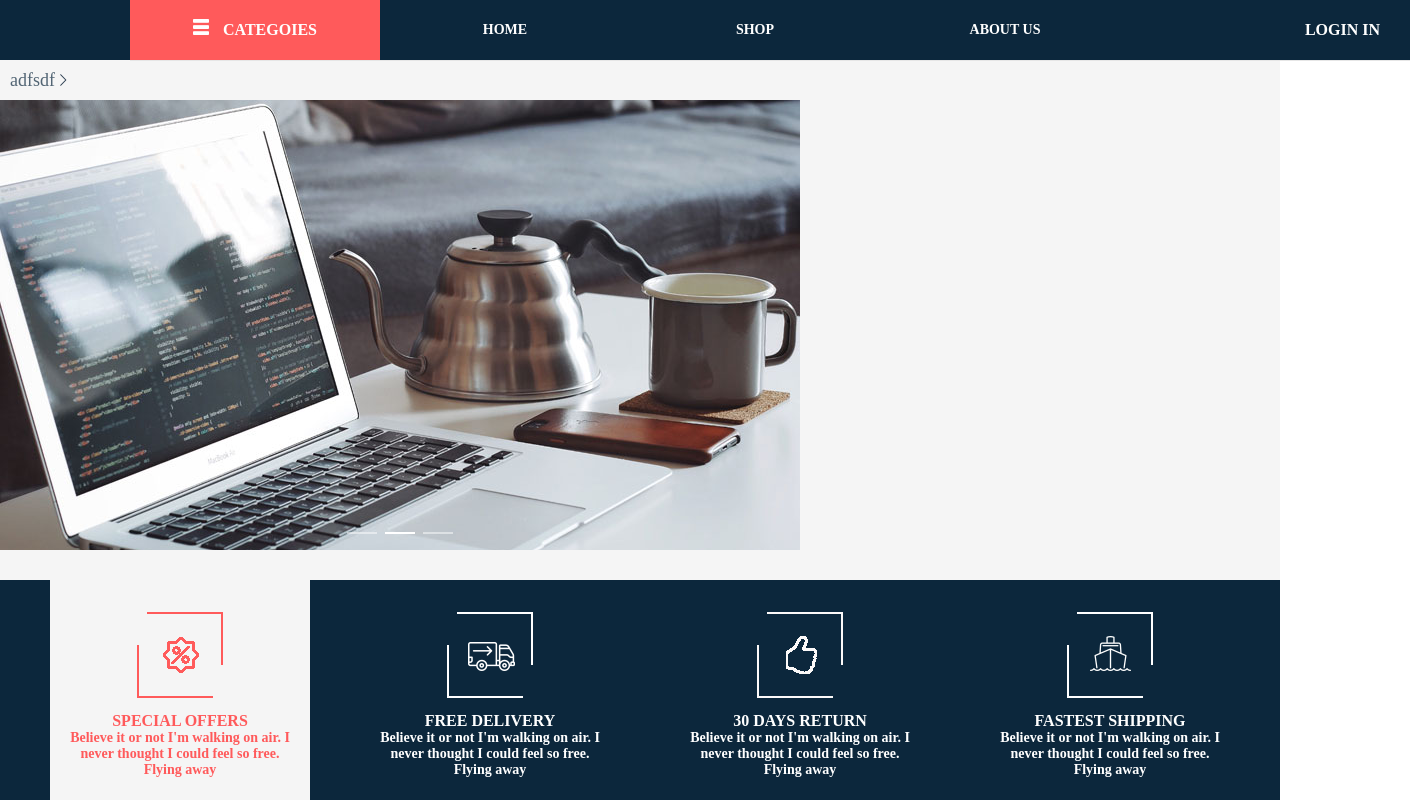
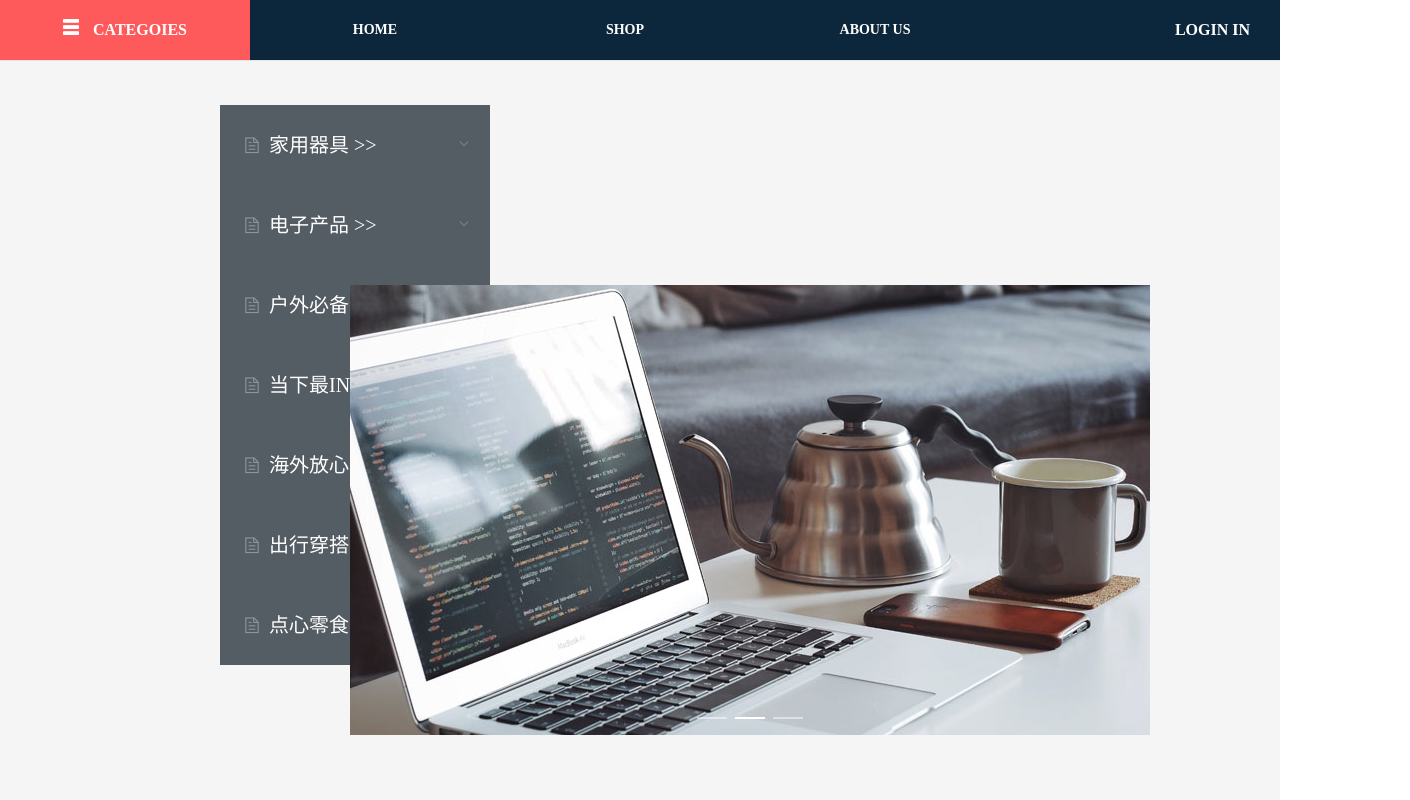
Before and after one commit to darkglimmer/e-commerce-platform, a Vue app: page / in a window 1280 px wide. Shown: the top 800 px of the page, 1410 px wide, since content can reach past the window. Built offline with nearby package versions, Linux system fonts and the light colour scheme.

Commit message:
[update]

```diff
--- a/src/components/Card.vue
+++ b/src/components/Card.vue
@@ -1,11 +1,11 @@
 <template>
     <div class="card-productNote">
       <div class="card-img">
-        <img src="../assets/product.png" style="height: 400px; width: 400px;">
+        <img src="https://ss2.bdstatic.com/70cFvnSh_Q1YnxGkpoWK1HF6hhy/it/u=3196541190,1207059702&fm=26&gp=0.jpg" style="height: 400px; width: 400px;">
       </div>
       <div class="card-information">
         <div class="card-title">
-          <span style="font-size: 28px; font-weight: bold;">可爱柔软爆款章鱼公仔</span>
+          <span style="font-size: 28px; font-weight: bold;">JOJO的奇妙冒险 阿帕茶意大利独家</span>
           <el-rate
             v-model="value5"
             disabled
@@ -18,11 +18,11 @@
         <hr width=100% size=2 color=#B0B0B0 style="filter:progid:DXImageTransform.Microsoft.Glow(color=#B0B0B0); margin-top: 10px;">
         <div class="card-description">
           <p style="font-size: 18px; line-height: 25px;">
-            <i>&nbsp; &nbsp;22" class screen full LED TV</i>
+            <i>&nbsp; &nbsp;茸茸同款推荐！水母超爱喝！</i>
             <br>
-            <i>Hight precision lens provides a clearer picture and better view.</i>
+            <i>味道浓郁，回味芳香！</i>
             <br>
-            <i>With stand: 50.23W x 30.1H x 15.5D</i>
+            <i>本产品由 雷欧 阿帕奇 独家制造。警署专供。</i>
             <br>
           </p>
         </div>
@@ -32,7 +32,7 @@
           <img src="../assets/share.png" style="margin-left: 40px;">
         </div>
         <div class="card-statement">
-          <span>在本购物广场购买的物品，若有质量问题。概不负责～</span>
+          <span>若引用后引起不是。概不负责～</span>
         </div>
       </div>
       <div class="card-shopping">
@@ -47,9 +47,9 @@
             </el-button>
         </div>
         <div class="card-price">
-          <span style="font-size: 30px; font-weight: bold; color: red;">$ {{this.num1*229.00}}</span>
+          <span style="font-size: 30px; font-weight: bold; color: red;">$ {{this.num1*999.99}}</span>
           <br>
-          <span style="text-decoration: line-through; font-size: 22px; line-height: 25px; color: #707070">$ {{this.num1*230.00}}</span>
+          <span style="text-decoration: line-through; font-size: 22px; line-height: 25px; color: #707070">$ {{this.num1*1000.00}}</span>
         </div>
         <div class="card-quantity">
           <span style="font-size: 15px; font-weight: bold;">数量:</span>
@@ -83,6 +83,7 @@ export default {
   height: 400px;
   vertical-align: top;
   vertical-align: bottom;
+  margin: 300;
 }
 .card-img{
   display: inline-block;
--- /dev/null
+++ b/src/components/Classify.vue
@@ -0,0 +1,40 @@
+<template>
+    <div class="classify">
+        &nbsp;&nbsp;
+        <div style="display: inline-block; margin-left: 0;">
+            <span>📡</span>
+        </div>
+        &nbsp;&nbsp;
+        <span class="category">{{this.category}}</span>
+        <i class="el-icon-arrow-right"></i>
+    </div>
+</template>
+
+<script>
+
+export default {
+  name: 'Classify',
+  props: {
+      category: String
+  },
+  data () {
+    return {
+    }
+  }
+}
+</script>
+
+<style scoped>
+.classify{
+    width: 250px;
+    height: 55px;
+    line-height: 55px;
+    font-weight: bold;
+    border: 1px #526574 solid;
+}
+.category{
+    font-size: 18px;
+    color: #526574;
+    margin-left: 10px;
+}
+</style>
--- a/src/components/Header.vue
+++ b/src/components/Header.vue
@@ -54,8 +54,8 @@ export default {
     color: white;
 }
 .header-container{
-    margin-left: 130px;
     width: 1280px;
+    margin: 0 auto;
 }
 .menu{
     font-weight: bold;
--- a/src/views/Detail.vue
+++ b/src/views/Detail.vue
@@ -27,8 +27,8 @@ export default {
 .detail{
     width: 100%;
     height: 100vh;
-    margin-top: 180px;
     margin-left: 230px;
     margin-right: 200px;
+    padding: 180px  0;
 }
 </style>
--- a/src/views/Home.vue
+++ b/src/views/Home.vue
@@ -1,12 +1,47 @@
 <template>
   <div class="home">
-    <Classify :category="this.category" />
+    <div class="category-and-banner">
+      <div class="category-list">
+        <div class="el-submenu__title">
+        <el-menu
+              default-active="2"
+              class="el-menu-vertical-demo"
+              @open="handleOpen"
+              @close="handleClose"
+              background-color="#545c64"
+              text-color="#fff"
+              active-text-color="#ffd04b">
+              <el-submenu index="1">
+                <template slot="title"><i class="el-icon-document"></i><span style="font-size: 20px; line-height: 80px;">家用器具 >></span></template>
+              </el-submenu>
+              <el-submenu index="1">
+                <template slot="title"><i class="el-icon-document"></i><span style="font-size: 20px; line-height: 80px;">电子产品 >></span></template>
+              </el-submenu>
+              <el-submenu index="1">
+                <template slot="title"><i class="el-icon-document"></i><span style="font-size: 20px; line-height: 80px;">户外必备 >></span></template>
+              </el-submenu>
+              <el-submenu index="1">
+                <template slot="title"><i class="el-icon-document"></i><span style="font-size: 20px; line-height: 80px;">当下最IN >></span></template>
+              </el-submenu>
+              <el-submenu index="1">
+                <template slot="title"><i class="el-icon-document"></i><span style="font-size: 20px; line-height: 80px;">海外放心 >></span></template>
+              </el-submenu>
+              <el-submenu index="1">
+                <template slot="title"><i class="el-icon-document"></i><span style="font-size: 20px; line-height: 80px;">出行穿搭 >></span></template>
+              </el-submenu>
+              <el-submenu index="1">
+                <template slot="title"><i class="el-icon-document"></i><span style="font-size: 20px; line-height: 80px;">点心零食 >></span></template>
+              </el-submenu>
+            </el-menu>
+        </div>
+      </div>
       <div class="banner">
         <el-carousel height="450px">
           <el-carousel-item v-for="item in imgList" :key="item">
             <img :src="item.url" />
           </el-carousel-item>
         </el-carousel>
+      </div>
     </div>
     <div class="middle">
       <div class="home-card">
@@ -78,7 +113,7 @@ export default {
           { url:require( "../assets/banner2.jpg") },
           { url:require( "../assets/banner3.jpg") }
         ],
-        category: "adfsdf",
+        category: "Daily Life Life Life",
         active: 1,
         notes: [{
             name: 'ACR System - 15mm Rods Adapter',
@@ -102,10 +137,13 @@ export default {
   }
   .banner{
     /* margin-left: 500px; */
+    display: inline-block;
+    margin-left: 350px;
+    margin-top: 100px;
     width:800px;
   }
   .middle{
-    margin-top:30px;
+    margin-top:100px;
     background-color: rgb(12, 39, 60);
     height: 245px;
   }
@@ -130,11 +168,24 @@ export default {
     display: inline-block;
     vertical-align: middle;
     width: 220px;
-    padding:32px 20px;
+    padding:40px 20px;
     text-align: center;
   }
   .product-title{
     width: 650px;
     margin: 50px auto;
   }
+  .category-list{
+    display: inline-block;
+    margin-left: 200px;
+    margin-top: 45px;
+    vertical-align: top;
+  }
+  .category-and-banner{
+    vertical-align: top;
+  }
+  .el-submenu__title{
+    width: 270px !important;
+    height: 80px !important;
+  }
 </style>
```
Also changed, not shown: src/assets/category-icon.png (added). Lines whose indentation alone changed are shown as unchanged.
